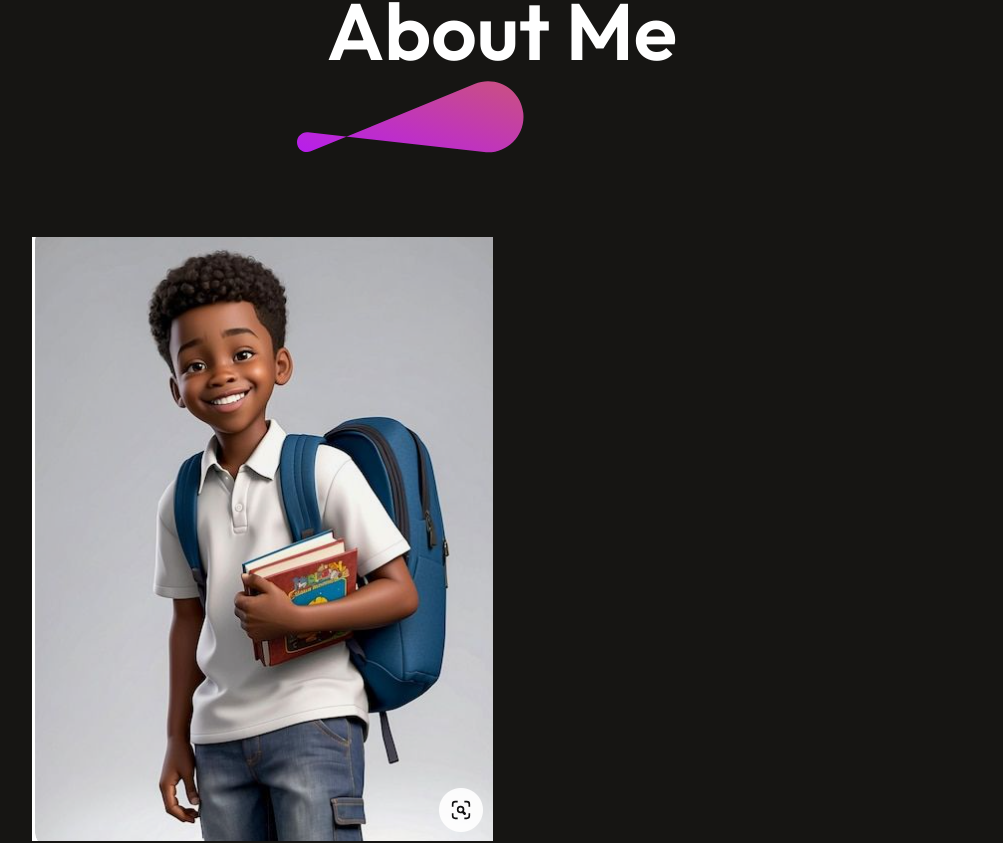
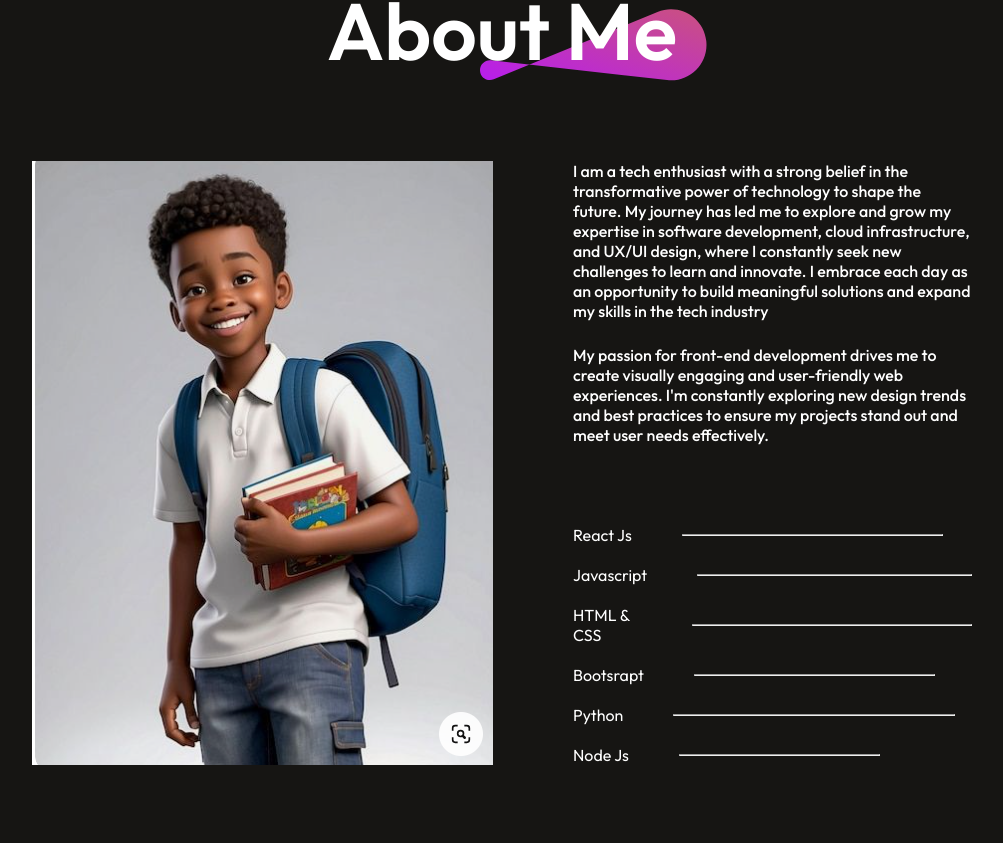
Before and after one commit to vincentMunywoki/my-portfolio, a React (Vite) app: page / in a window 1280 px wide. Shown: the part 1109-1952 px from the top of the page, without its empty margins (138-1141 px from the left). Built offline with nearby package versions, Linux system fonts and the light colour scheme.

Commit message:
about me

```diff
--- a/src/Components/About/About.css
+++ b/src/Components/About/About.css
@@ -15,3 +15,38 @@
     font-size: 80px;
     font-weight: 600;
 }
+
+.about-title img{
+    position: absolute;
+    bottom: 0;
+    right: 0;
+    z-index: -1;
+}
+
+.about-sections{
+    display: flex;
+    gap: 80px;
+}
+.about-right{
+    display: flex;
+    flex-direction: column;
+    gap: 80px;
+}
+
+.about-para{
+    display: flex;
+    flex-direction: column;
+    gap: 24px;
+    font-weight: 500;
+}
+.about-skills{
+    display: flex;
+    flex-direction: column;
+    gap: 20px;
+}
+.about-skill{
+    display: flex;
+    gap: 50px;
+    align-items: center;
+    transition: 0.3s;
+}
```
